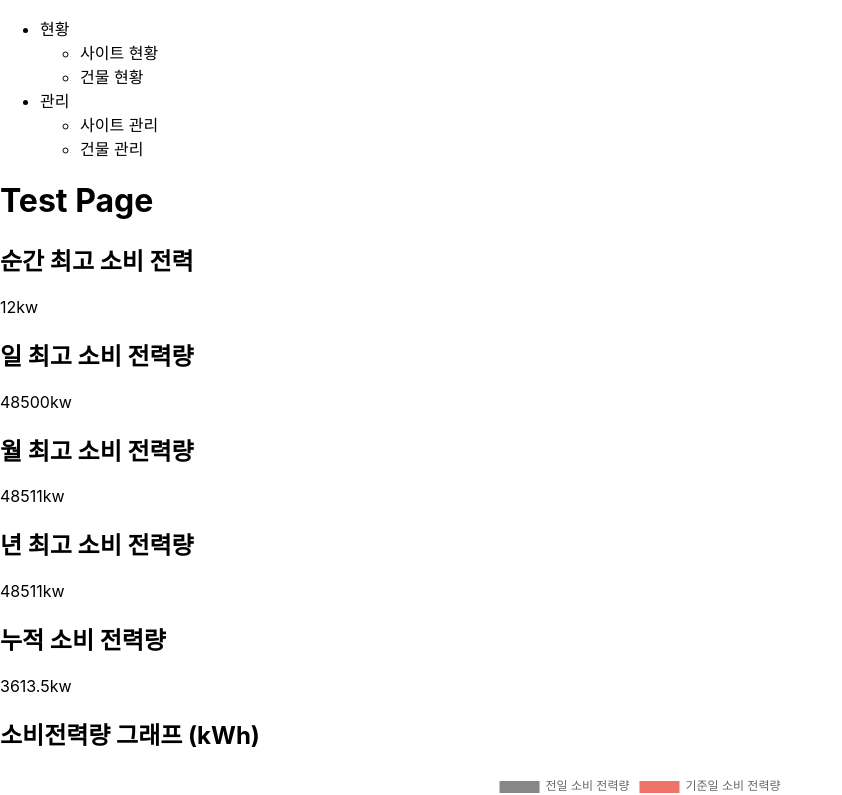
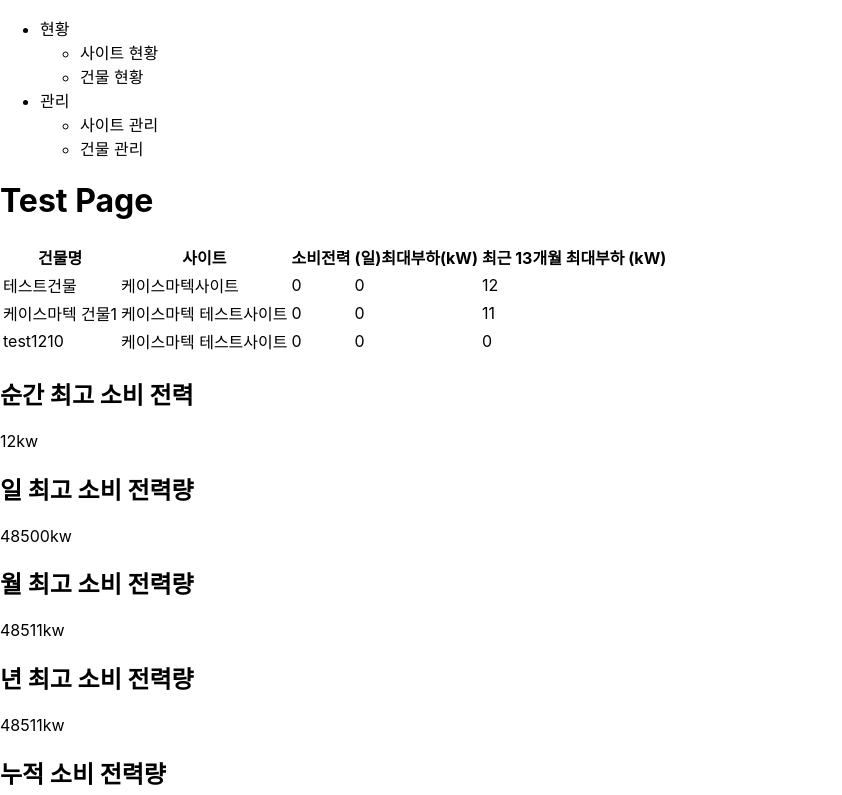
Before and after one commit to mizzyjo/react-study-hems, a React (Create React App) app: page /test in a window 1280 px wide. Shown: the top 795 px of the page, without its empty margins (0-842 px from the left). Built offline with nearby package versions, Linux system fonts and the light colour scheme.

Commit message:
feat: 테스트 페이지_빌딩 리스트(유닛리스트) 정보 세팅

```diff
--- a/src/pages/TestPage.jsx
+++ b/src/pages/TestPage.jsx
@@ -6,6 +6,7 @@ import { useQuery } from '@tanstack/react-query'
 import LineChart from '../components/common/LineChart'
 import { produce } from 'immer'
 import PowerCard from '../components/common/PowerCard'
+import { BuildintStatusTable } from '../components/BuildingStatusTable'
 
 export default function TestPage() {
     const { hems } = useHemsApi()
@@ -80,9 +81,29 @@ export default function TestPage() {
         }
     }, [isConsumePowerLoading])
 
+    // 빌딩 리스트
+    const {
+        isLoading: isBuildingListLoading,
+        error: buildingListError,
+        data: buildingListData,
+    } = useQuery({
+        queryKey: ['buildingList'],
+        queryFn: () => hems.buildingList(),
+        staleTime: 1000 * 60 * 1,
+    })
+
+    const [buildingList, setBuildingList] = useState(initialBuildingList)
+
+    useEffect(() => {
+        if(!isBuildingListLoading) {
+            setBuildingList(buildingListData.list)
+        }
+    }, [isBuildingListLoading])
+
     return (
         <div>
             <h1>Test Page</h1>
+            <BuildintStatusTable rowNmdata={rowNmdata} data={buildingList}/>
             <PowerCard title={'순간 최고 소비 전력'} kwValue={buildingInfo[0].recvPower + 'kw'} />
             <PowerCard title={'일 최고 소비 전력량'} kwValue={buildingInfo[1].recvPower + 'kw'} />
             <PowerCard title={'월 최고 소비 전력량'} kwValue={buildingInfo[2].recvPower + 'kw'} />
@@ -135,3 +156,30 @@ const initialChartData = {
         },
     ]
 }
+
+const rowNmdata = [
+    '건물명',
+    '사이트',
+    '소비전력',
+    '(일)최대부하(kW)',
+    '최근 13개월 최대부하 (kW)',
+]
+
+const initialBuildingList = [
+    {
+        buildingId: 'S0001BLD01',
+        buildingName: '테스트건물',
+        buildingSeq: '1',
+        nowRecvPower: 0,
+        page: 1,
+        pageSize: 5,
+        pagination: null,
+        prevRecvPower: 12,
+        recordSize: 10,
+        recvPower: 0,
+        siteId: 'S0001',
+        siteName: '케이스마텍사이트',
+        siteSeq: '1',
+        siteType: null,
+    },
+]
```
